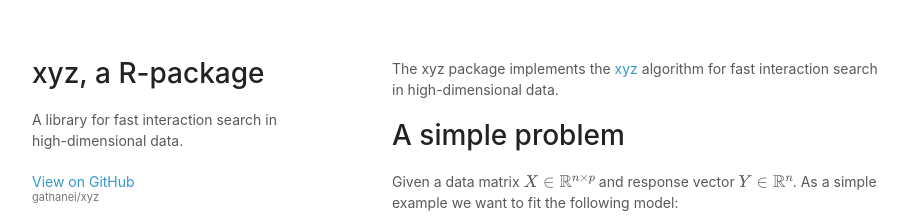
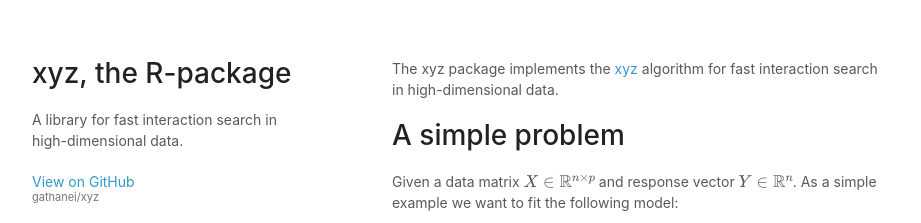
Before and after one commit to gathanei/xyz, a Jekyll site: the page built from index.md, in a window 1280 px wide. Shown: the top 223 px of the page, without its empty margins (178-1099 px from the left). Built offline with Jekyll 4.4.1, drawn with Linux system fonts in a browser that asks for light colours; formulas are drawn with MathJax 3.

Commit message:
changes to index.md

```diff
--- a/_layouts/dis_template.html
+++ b/_layouts/dis_template.html
@@ -18,7 +18,7 @@
   <body>
     <div class="wrapper">
       <header>
-        <h1>xyz, a R-package</h1>
+        <h1>xyz, the R-package</h1>
         <p>A library for fast interaction search in high-dimensional data.</p>
 
         <p class="view"><a href="https://github.com/gathanei/xyz">View on GitHub <small>gathanei/xyz</small></a></p>
```
Also changed, not shown: 1 other file.
